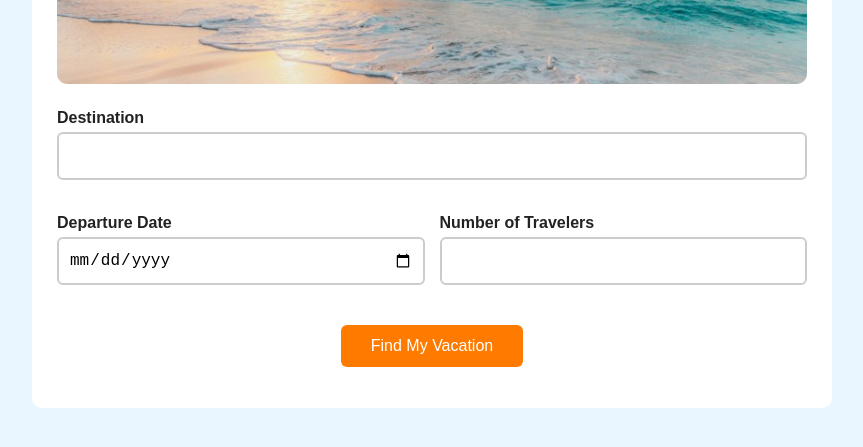
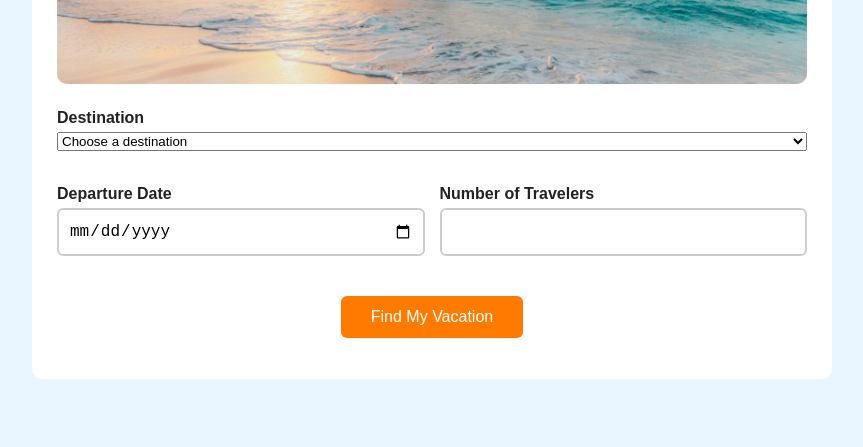
Before and after one commit to AlexandrBalan/vacation, a website: page views/home.html in a window 1280 px wide. Shown: the part 211-658 px from the top of the page, without its empty margins (208-1071 px from the left). Drawn offline with Linux system fonts and the light colour scheme.

Commit message:
added 5 destinations

```diff
--- a/views/home.html
+++ b/views/home.html
@@ -18,7 +18,14 @@
       <div class="form-grid">
         <div class="field full">
           <label for="destination">Destination</label>
-          <input type="text" id="destination" name="destination">
+          <select id="destination" name="destination">
+            <option value="">Choose a destination</option>
+            <option value="Bali, Indonesia">Bali, Indonesia</option>
+            <option value="Paris, France">Paris, France</option>
+            <option value="Tokyo, Japan">Tokyo, Japan</option>
+            <option value="Maldives">Maldives</option>
+            <option value="New York City, USA">New York City, USA</option>
+          </select>
           <span class="error" id="destination-error"></span>
         </div>
 
```
